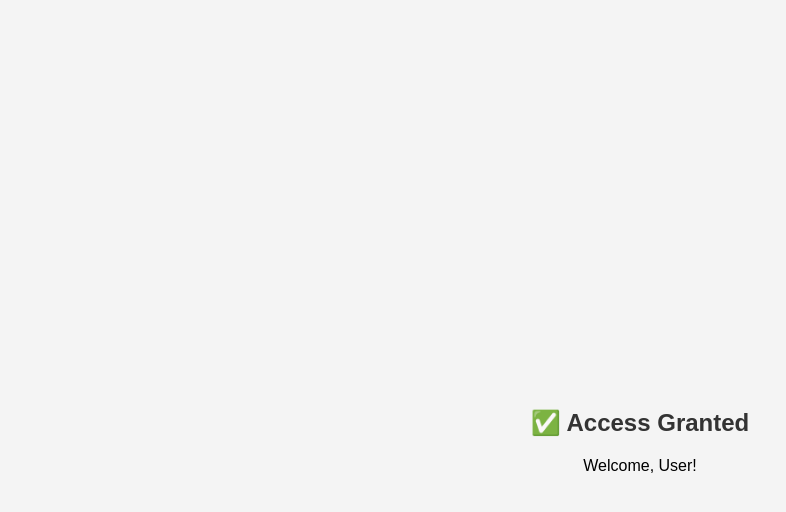
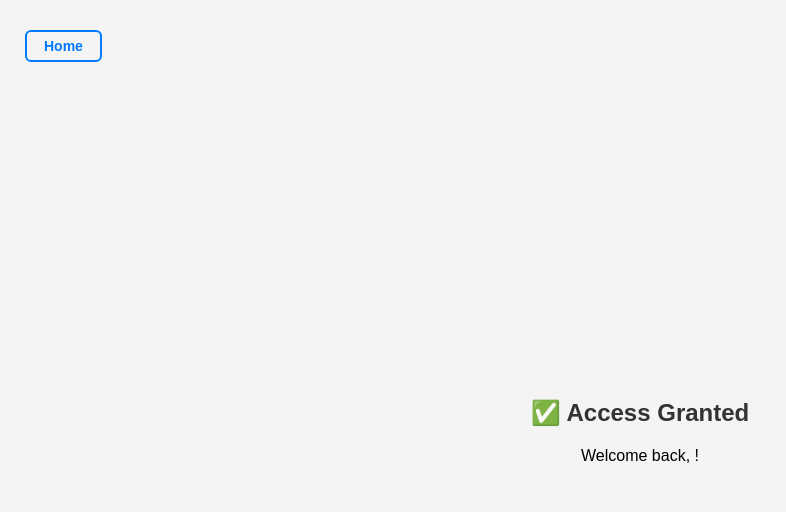
Before and after one commit to taanishqs28/HomeSentinel, a React (Create React App) app in the folder react-frontend/: page /access-granted in a window 1280 px wide. Shown: the top 512 px of the page, without its empty margins (0-786 px from the left). Built offline with nearby package versions, Linux system fonts and the light colour scheme; no server answers; the HTML template or start-up script is replaced by a standard one.

Commit message:
Improved some UI

```diff
--- a/react-frontend/src/pages/AccessGranted.js
+++ b/react-frontend/src/pages/AccessGranted.js
@@ -1,19 +1,32 @@
 import React from "react";
-import { useLocation } from "react-router-dom";
+import { useLocation, useNavigate } from "react-router-dom";
+// only bring in the CSS that defines .top-left/.home-button
+import "../styles/Login.css";
 
-const AccessGranted = () => {
-  const location = useLocation();
-  const username =
-    location.state?.user ||
-    localStorage.getItem("username") ||
-    "User";
+export default function AccessGranted() {
+  const navigate = useNavigate();
+  const user     = useLocation().state?.user || localStorage.getItem("username");
 
   return (
-    <div style={{ textAlign: "center", marginTop: "100px" }}>
-      <h2>✅ Access Granted</h2>
-      <p>Welcome, {username}!</p>
+    // this outer div can be as simple as your normal page wrapper
+    // I’m assuming in App.js you already render each <Page /> inside
+    // a div that has your global centering/padding styles
+    <div>
+      {/* Home button in the absolute top-left, same as Login */}
+      <div className="top-left">
+        <button
+          className="home-button"
+          onClick={() => navigate("/")}
+        >
+          Home
+        </button>
+      </div>
+
+      {/* your existing “Access Granted” content */}
+      <div style={{ textAlign: "center", marginTop: 80 }}>
+        <h2>✅ Access Granted</h2>
+        <p>Welcome back, <strong>{user}</strong>!</p>
+      </div>
     </div>
   );
-};
-
-export default AccessGranted;
+}
--- a/react-frontend/src/styles/Login.css
+++ b/react-frontend/src/styles/Login.css
@@ -60,7 +60,7 @@ body {
     outline: none;
   }
 
-  /* 👁 Icon Span for Toggle */
+  /* Icon Span for Toggle */
   .eye-button {
     position: absolute;
     top: 0;
```
